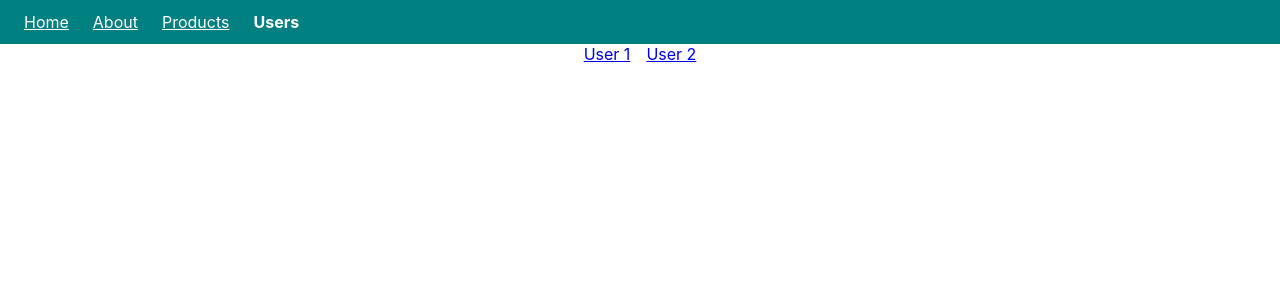
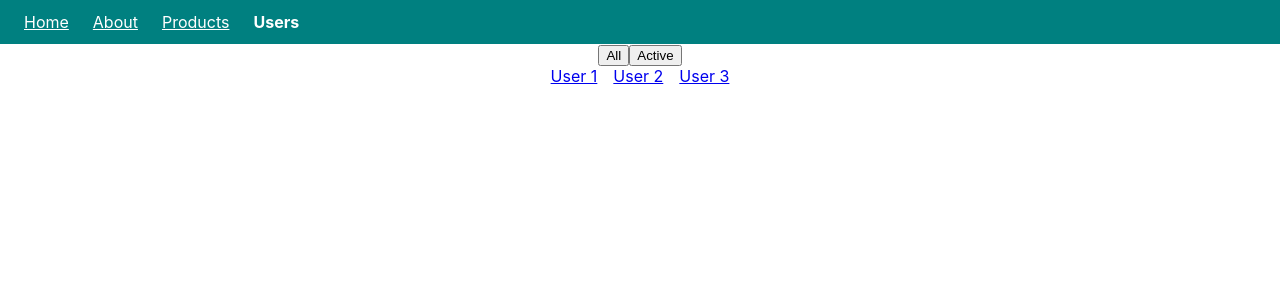
Before and after one commit to deepak252/Reactjs-Tutorial, a React (Create React App) app: page /users in a window 1280 px wide. Shown: the top 300 px of the page. Built offline with nearby package versions, Linux system fonts and the light colour scheme.

Commit message:
Search Params - url query params

```diff
--- a/src/App.js
+++ b/src/App.js
@@ -14,8 +14,12 @@ function App() {
         <div className="App">
             <Navbar />
             <Routes>
+
                 <Route path="/" element={<Home />} />
                 <Route path="about" element={<About />} />
+                {/* Relative Links dont starts with a forward slash,
+                    Inherits the closest route rendered
+                */}
                 {/* NESTED ROUTES, INDEX */}
                 <Route path="products" element={<Products />} >
                     <Route index  element={<TopProducts />}/>  {/* renders in the parent's outlet at the parent's URL */}
--- a/src/components/user/Users.js
+++ b/src/components/user/Users.js
@@ -1,11 +1,20 @@
-import { Outlet, NavLink } from "react-router-dom";
+import { Outlet, NavLink, useSearchParams } from "react-router-dom";
 
 function Users() {
+    const [searchParams, setSearchParams] = useSearchParams();
+    const showActiveUsers = searchParams.get('filter')==='active';
+
     return (
         <>
+            <button onClick={()=>setSearchParams({})}>All</button>
+            <button onClick={()=>setSearchParams({filter : 'active'})}>Active</button>
+            {
+                showActiveUsers&&<div>Active Users</div>
+            }
             <div>
                 <NavLink style={{padding : '8px'}} to={"1"}>User 1</NavLink>
                 <NavLink style={{padding : '8px'}} to={"2"}>User 2</NavLink>
+                <NavLink style={{padding : '8px'}} to={"3"}>User 3</NavLink>
             </div>
             <Outlet />
         </>
```
